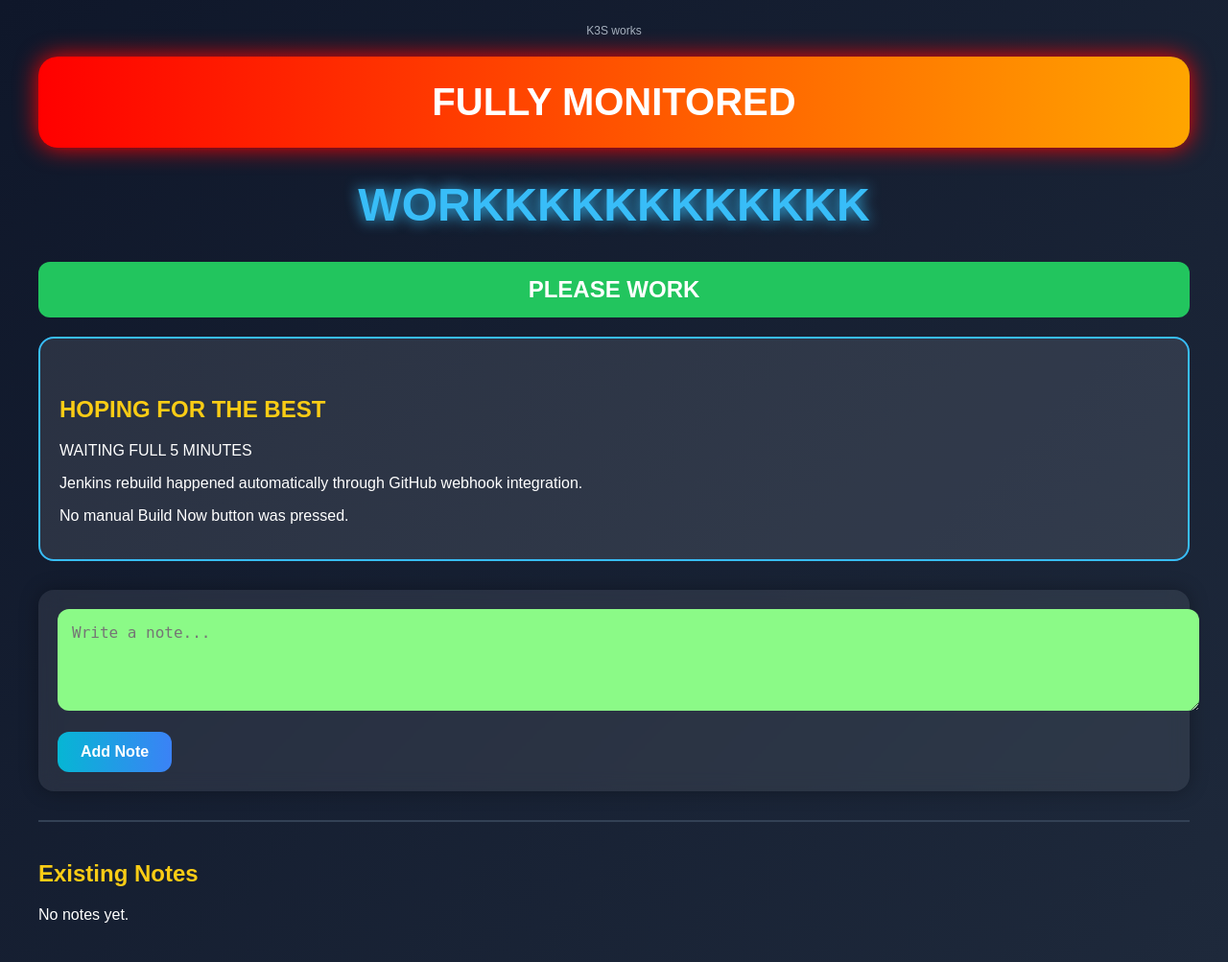
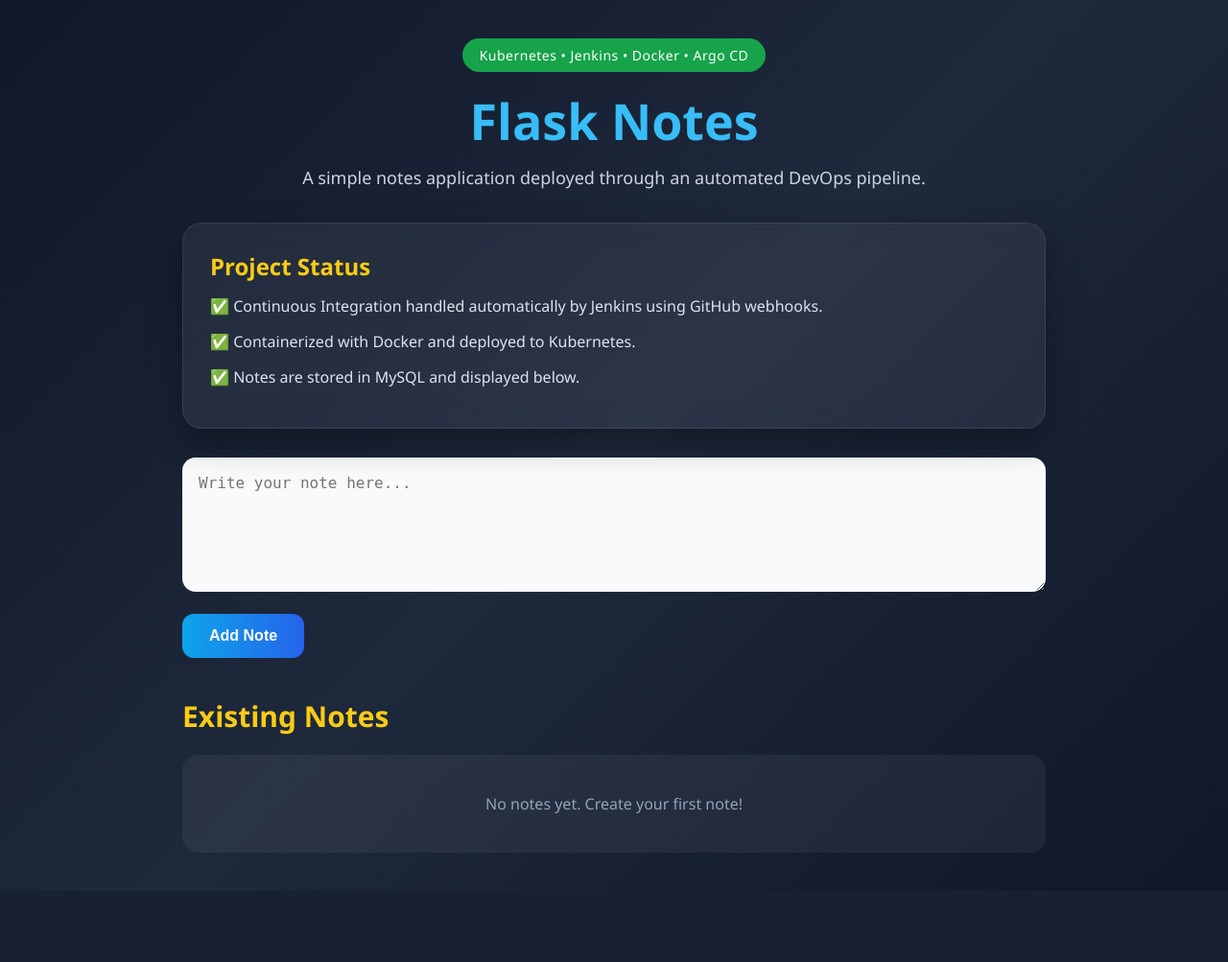
Before and after one commit to TassneemAmer/flask-notes-docker, a Flask app: template app/templates/index.html in a window 1280 px wide. Shown: the whole page at 96% size. After the commit the page ends 889 px from the top, so only its background shows below. Run offline with Flask 3, Linux system fonts and the light colour scheme; the template is opened without the code that fills it, so the values that code supplies are empty.

Commit message:
Final Polishing
Updated the HTML structure and styles for the Flask Notes app, enhancing layout and design.

```diff
--- a/app/templates/index.html
+++ b/app/templates/index.html
@@ -2,177 +2,246 @@
 <html lang="en">
 <head>
     <meta charset="UTF-8">
-    <title>Flask Notes App after databases deleted</title>
+    <meta name="viewport" content="width=device-width, initial-scale=1.0">
+    <title>Flask Notes</title>
 
     <style>
-    body {
-        background: linear-gradient(135deg, #0f172a, #1e293b);
-        font-family: Arial, sans-serif;
-        margin: 40px;
-        color: white;
+        *{
+            margin:0;
+            padding:0;
+            box-sizing:border-box;
         }
 
-    h1 {
-        color: #38bdf8;
-        font-size: 48px;
-        text-align: center;
-        text-shadow: 0 0 15px #38bdf8;
+        body{
+            font-family: "Segoe UI", Tahoma, Geneva, Verdana, sans-serif;
+            background: linear-gradient(135deg,#0f172a,#1e293b,#0f172a);
+            color:#f8fafc;
+            min-height:100vh;
+            padding:40px 20px;
         }
 
-    h2 {
-        color: #facc15;
-        margin-top: 40px;
+        .container{
+            max-width:900px;
+            margin:auto;
         }
 
-    form {
-        background-color: rgba(255,255,255,0.08);
-        padding: 20px;
-        border-radius: 16px;
-        backdrop-filter: blur(10px);
-        box-shadow: 0 0 20px rgba(0,0,0,0.3);
+        .header{
+            text-align:center;
+            margin-bottom:35px;
         }
 
-    textarea {
-        width: 100%;
-        border: none;
-        border-radius: 12px;
-        padding: 15px;
-        font-size: 16px;
-        background-color: #8bfa87;
+        .status{
+            display:inline-block;
+            background:#16a34a;
+            color:white;
+            padding:8px 18px;
+            border-radius:999px;
+            font-size:14px;
+            letter-spacing:.5px;
+            margin-bottom:15px;
         }
 
-    button {
-        background: linear-gradient(90deg, #06b6d4, #3b82f6);
-        color: white;
-        border: none;
-        padding: 12px 24px;
-        border-radius: 12px;
-        cursor: pointer;
-        font-size: 16px;
-        font-weight: bold;
-        transition: 0.3s;
+        h1{
+            font-size:52px;
+            color:#38bdf8;
+            margin-bottom:12px;
         }
 
-    button:hover {
-        transform: scale(1.08);
-        box-shadow: 0 0 20px #38bdf8;
+        .subtitle{
+            color:#cbd5e1;
+            font-size:18px;
         }
 
-    ul {
-        list-style: none;
-        padding: 0;
+        .card{
+            background:rgba(255,255,255,.06);
+            backdrop-filter:blur(12px);
+            border:1px solid rgba(255,255,255,.08);
+            border-radius:20px;
+            padding:28px;
+            margin-bottom:30px;
+            box-shadow:0 15px 35px rgba(0,0,0,.35);
         }
 
-    li {
-        background-color: rgba(255,255,255,0.08);
-        padding: 15px;
-        margin-bottom: 15px;
-        border-radius: 14px;
-        border-left: 5px solid #38bdf8;
-        box-shadow: 0 0 10px rgba(0,0,0,0.2);
+        .card h2{
+            color:#facc15;
+            margin-bottom:12px;
         }
 
-    strong {
-        color: #facc15;
+        .card p{
+            color:#dbe4ef;
+            line-height:1.7;
+            margin-bottom:10px;
         }
 
-    hr {
-        border: 1px solid #334155;
-        margin: 30px 0;
+        textarea{
+            width:100%;
+            min-height:140px;
+            resize:vertical;
+            padding:16px;
+            border-radius:14px;
+            border:1px solid rgba(255,255,255,.15);
+            background:#f8fafc;
+            color:#111827;
+            font-size:16px;
+            outline:none;
+        }
+
+        textarea:focus{
+            border-color:#38bdf8;
+            box-shadow:0 0 15px rgba(56,189,248,.35);
+        }
+
+        button{
+            margin-top:18px;
+            background:linear-gradient(90deg,#0ea5e9,#2563eb);
+            color:white;
+            border:none;
+            padding:14px 28px;
+            font-size:16px;
+            border-radius:12px;
+            cursor:pointer;
+            transition:.25s;
+            font-weight:600;
+        }
+
+        button:hover{
+            transform:translateY(-2px);
+            box-shadow:0 12px 25px rgba(37,99,235,.4);
+        }
+
+        .section-title{
+            margin:40px 0 20px;
+            color:#facc15;
+            font-size:30px;
+        }
+
+        .notes{
+            display:grid;
+            gap:18px;
+        }
+
+        .note{
+            background:rgba(255,255,255,.06);
+            border-left:5px solid #38bdf8;
+            border-radius:16px;
+            padding:20px;
+            transition:.25s;
+        }
+
+        .note:hover{
+            transform:translateY(-3px);
+            background:rgba(255,255,255,.08);
+        }
+
+        .date{
+            color:#38bdf8;
+            font-weight:bold;
+            margin-bottom:10px;
+            display:block;
+        }
+
+        .empty{
+            text-align:center;
+            padding:40px;
+            color:#94a3b8;
+            background:rgba(255,255,255,.05);
+            border-radius:16px;
+        }
+
+        @media(max-width:700px){
+
+            h1{
+                font-size:38px;
+            }
+
+            .card{
+                padding:22px;
+            }
         }
     </style>
 </head>
 
 <body>
-<div style="
-    text-align:center;
-    font-size:12px;
-    color:#cbd5e1;
-    margin-top:-15px;
-    margin-bottom:20px;
-    opacity:0.8;
-">
-    K3S works
-</div>
-<div style="
-    background: linear-gradient(90deg, red, orange);
-    color: white;
-    text-align: center;
-    padding: 25px;
-    font-size: 40px;
-    font-weight: bold;
-    border-radius: 20px;
-    margin-bottom: 30px;
-    box-shadow: 0 0 25px red;
-">
-    FULLY MONITORED
+
+<div class="container">
+
+    <div class="header">
+        <div class="status">
+            Kubernetes • Jenkins • Docker • Argo CD
         </div>
 
-<h1>WORKKKKKKKKKKKK</h1>
-<div style="
-    background: #22c55e;
-    color: white;
-    text-align: center;
-    padding: 15px;
-    border-radius: 12px;
-    margin-bottom: 20px;
-    font-size: 24px;
-    font-weight: bold;
-">
-    PLEASE WORK
+        <h1>Flask Notes</h1>
+
+        <p class="subtitle">
+            A simple notes application deployed through an automated DevOps pipeline.
+        </p>
     </div>
 
-<div style="
-    background-color: rgba(255,255,255,0.1);
-    padding: 20px;
-    border-radius: 16px;
-    margin-bottom: 30px;
-    border: 2px solid #38bdf8;
-">
-    <h2>HOPING FOR THE BEST</h2>
+    <div class="card">
+        <h2>Project Status</h2>
+
         <p>
-        WAITING FULL 5 MINUTES
+            ✅ Continuous Integration handled automatically by Jenkins using GitHub webhooks.
         </p>
 
         <p>
-        Jenkins rebuild happened automatically through GitHub webhook integration.
+            ✅ Containerized with Docker and deployed to Kubernetes.
         </p>
 
         <p>
-        No manual Build Now button was pressed.
+            ✅ Notes are stored in MySQL and displayed below.
         </p>
     </div>
 
     <form method="POST">
+
         <textarea
             name="content"
-        rows="4"
-        cols="50"
-        placeholder="Write a note..."
+            placeholder="Write your note here..."
             required
         ></textarea>
 
-    <br><br>
+        <button type="submit">
+            Add Note
+        </button>
 
-    <button type="submit">Add Note</button>
     </form>
 
-<hr>
-
-<h2>Existing Notes</h2>
+    <h2 class="section-title">
+        Existing Notes
+    </h2>
 
     {% if notes %}
-<ul>
+
+    <div class="notes">
+
         {% for note in notes %}
-    <li>
-        <strong>{{ note.created_at }}</strong><br>
+
+        <div class="note">
+
+            <span class="date">
+                {{ note.created_at }}
+            </span>
+
+            <p>
                 {{ note.content }}
-    </li>
+            </p>
+
+        </div>
+
         {% endfor %}
-</ul>
+
+    </div>
+
     {% else %}
-<p>No notes yet.</p>
+
+    <div class="empty">
+        No notes yet. Create your first note!
+    </div>
+
     {% endif %}
+
+</div>
 
 </body>
 </html>
```
Lines whose indentation alone changed are shown as unchanged.
